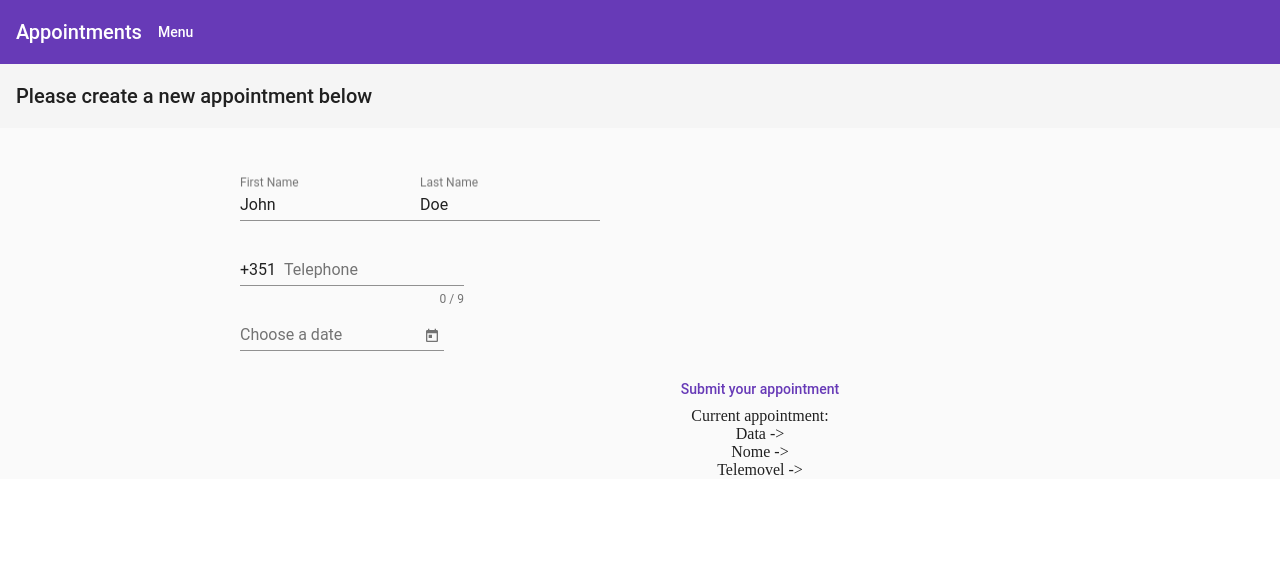
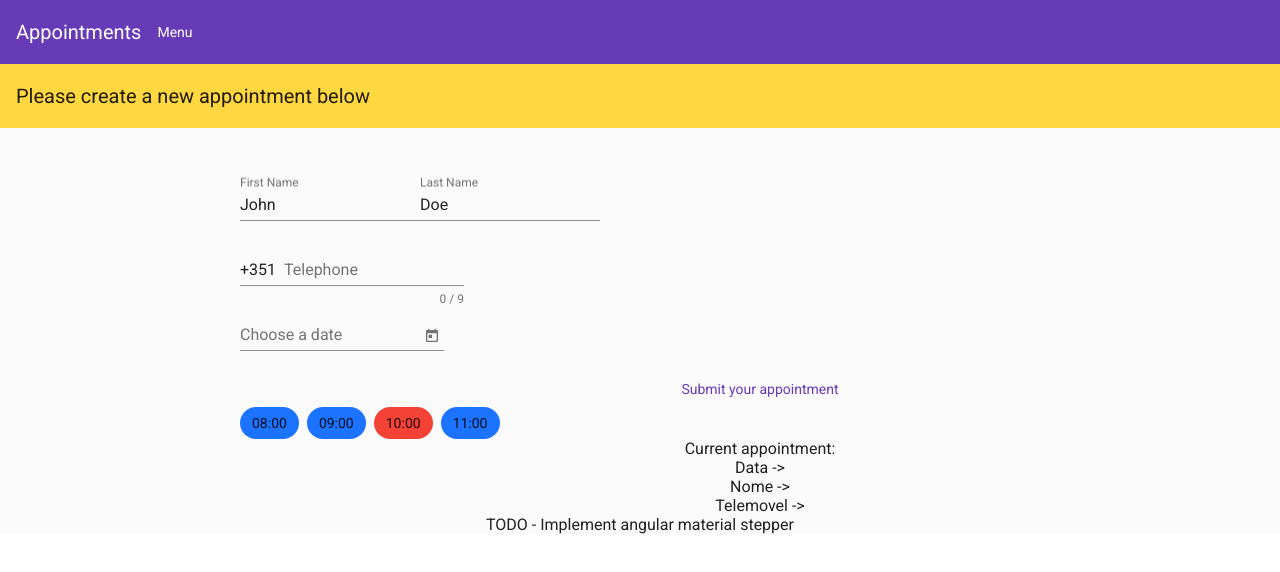
Before and after one commit to ricardoreais/appointments, an Angular app: page /appointment in a window 1280 px wide. Shown: the top 572 px of the page. Built offline with nearby package versions, Linux system fonts and the light colour scheme.

Commit message:
Added hour chips

```diff
--- a/src/app/appointment/appointment.component.css
+++ b/src/app/appointment/appointment.component.css
@@ -1,3 +1,13 @@
+/* @import "../../colors.scss"; */
+
 .appointment-info-form{
     margin: 3em 0em 0em 15em;
 }
+
+.not-available {
+    background-color: #f44336 !important;
+}
+
+.mat-chip {
+    background-color: #1c73ff;
+}
--- a/src/app/appointment/appointment.component.html
+++ b/src/app/appointment/appointment.component.html
@@ -1,4 +1,4 @@
-<mat-toolbar color="secondary">Please create a new appointment below</mat-toolbar>
+<mat-toolbar color="accent">Please create a new appointment below</mat-toolbar>
 <div>
     <form class="appointment-info-form">
         <div>
@@ -27,6 +27,9 @@
             <div>
               <button mat-button color="primary" (click)="setAppointment(firstNameTemp.value, lastNameTemp.value, telephoneTemp.value, dateTemp.value)">Submit your appointment</button>
             </div>
+            <mat-chip-list>
+                <mat-chip *ngFor="let hour of hours" [class.not-available]="!hour.available">{{hour.label}}</mat-chip>
+            </mat-chip-list>
             <div>
               Current appointment: <br>
               Data -> {{date}} <br>
@@ -35,4 +38,5 @@
             </div>
         </div>
     </form>
+    TODO - Implement angular material stepper
 </div>
--- a/src/app/appointment/appointment.component.ts
+++ b/src/app/appointment/appointment.component.ts
@@ -1,4 +1,5 @@
 import { Component, OnInit } from '@angular/core';
+import { Hour } from './hour';
 
 @Component({
   selector: 'app-appointment',
@@ -10,6 +11,22 @@ export class AppointmentComponent implements OnInit {
   firstName: string;
   lastName: string;
   telephone: string;
+  hours: Hour[] = [{
+    label: '08:00',
+    available: true
+  },
+  {
+    label: '09:00',
+    available: true
+  },
+  {
+    label: '10:00',
+    available: false
+  },
+  {
+    label: '11:00',
+    available: true
+  }];
 
   constructor() { }
 
--- /dev/null
+++ b/src/app/appointment/hour.ts
@@ -0,0 +1,4 @@
+export class Hour {
+    label: string;
+    available: boolean;
+}
--- /dev/null
+++ b/src/colors.scss
@@ -0,0 +1,3 @@
+@import '~@angular/material/theming';
+
+$color-test:  mat-palette($mat-light-blue);
--- a/src/index.html
+++ b/src/index.html
@@ -7,6 +7,7 @@
   <meta name="viewport" content="width=device-width, initial-scale=1">
   <link rel="icon" type="image/x-icon" href="favicon.ico">
   <link href="https://fonts.googleapis.com/icon?family=Material+Icons" rel="stylesheet">
+  <link href="https://fonts.googleapis.com/css?family=Roboto" rel="stylesheet">
 </head>
 <body>
     <mat-app-background>
--- a/src/styles.css
+++ b/src/styles.css
@@ -1,7 +1,10 @@
 /* You can add global styles to this file, and also import other style files */
 @import '~@angular/material/prebuilt-themes/deeppurple-amber.css';
 
-body { margin: 0;}
+body {
+    font-family: 'Roboto', sans-serif;
+    margin: 0;
+}
 
 .align-left{
     text-align: left;
```
Also changed, not shown: src/app/app.module.ts (+8 -2 lines). Lines whose indentation alone changed are shown as unchanged.
